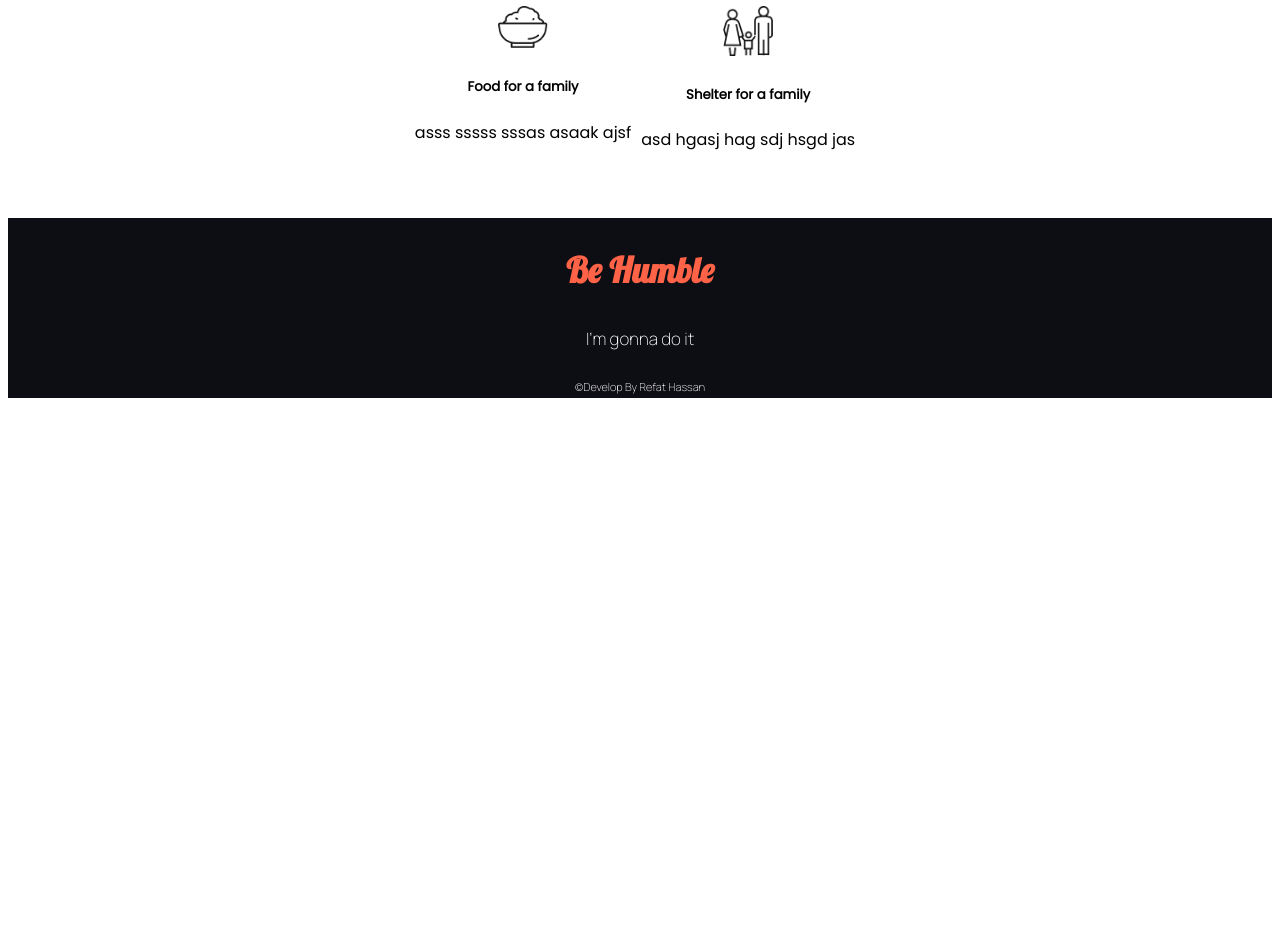
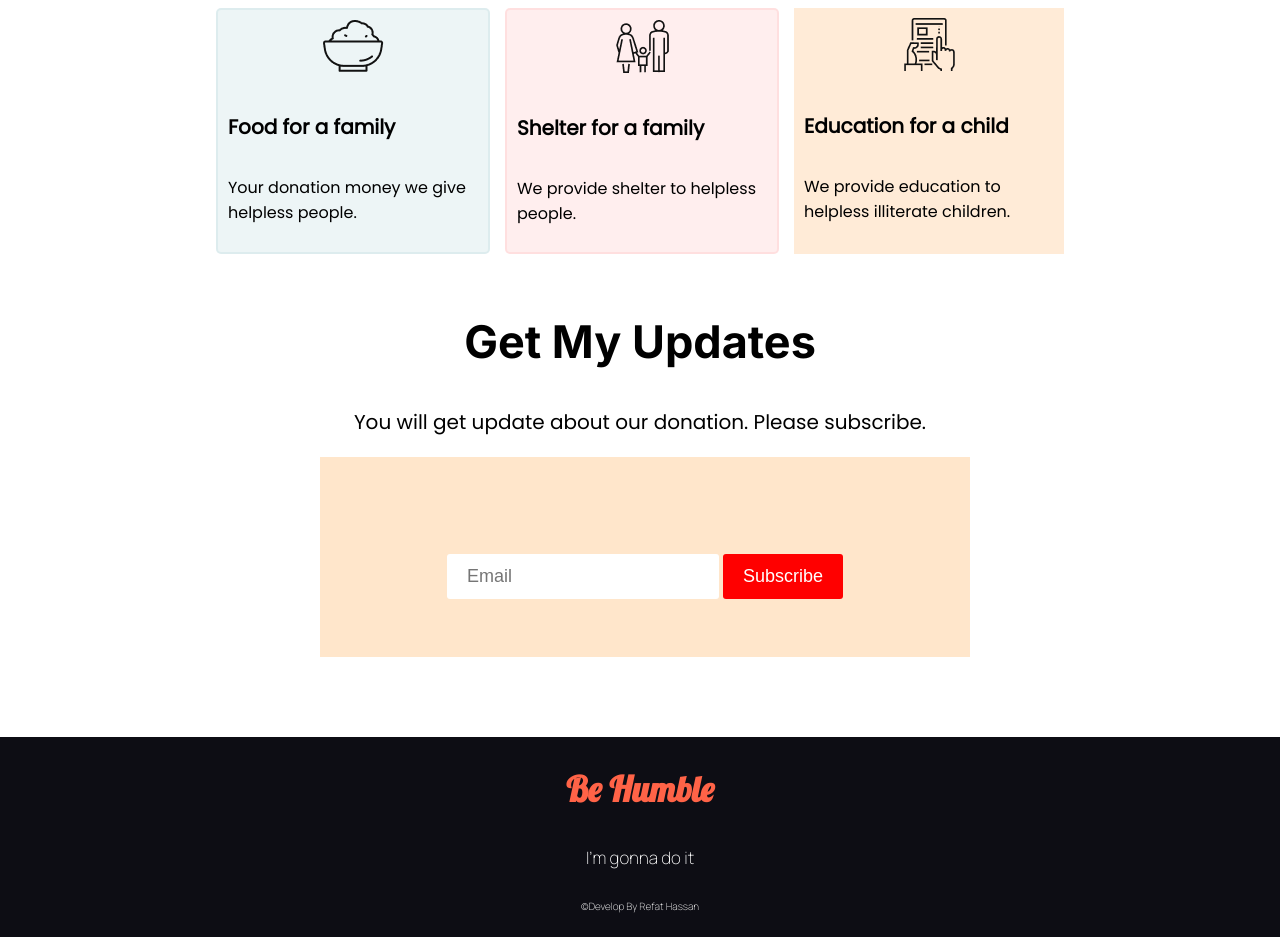
Before and after one commit to Refat-211/donate-giving, a plain HTML site: page index.html in a window 1280 px wide. Shown: the part 1360-2297 px from the top of the page. Before the commit the page ends 1771 px from the top, so only its background shows below. Drawn offline with Linux system fonts and the light colour scheme.

Commit message:
80% done

```diff
--- a/index.html
+++ b/index.html
@@ -37,7 +37,7 @@
                 <div class="taka">5000tk</div>
             </div> <br>
             <div class="donate-today-4">
-                <input class="input-amount" type="text" placeholder="Other Amount (Taka)">
+                <input type="text" placeholder="Other Amount (Taka)">
             </div> <br> <br>
             <div>
                 <a class="button-donate" href="#">Donate Now</a>
@@ -57,25 +57,48 @@
                 <div class="food-container">
                     <img class="img" src="icons/food.png" alt="">
                     <h5 class="food-title">Food for a family</h5>
-                    <p class="food-para">asss sssss sssas asaak ajsf</p>
+                    <p class="food-para">Your donation money we give helpless people.</p>
                 </div>
                 <div class="shelter-container">
                     <img class="img" src="icons/shelter.png" alt="">
                     <h5 class="shelter-title">Shelter for a family</h5>
-                    <p class="shelter-para">asd hgasj hag sdj hsgd jas</p>
+                    <p class="shelter-para">We provide shelter to helpless people.</p>
 
                 </div>
                 <div class="education-container">
+                    <img src="icons/Frame-1.png" alt="">
+                    <h5 class="education-title">Education for a child</h5>
+                    <p class="education-para">We provide education to helpless illiterate children.</p>
 
                 </div>
             </div>
         </div>
     </section>
+    <section>
+        <div class="updates-container">
+            <div class="updates-heading">
+                <h1>Get My Updates</h1>
+            </div>
+            <div class="updates-para">
+                <p>You will get update about our donation. Please subscribe.</p>
+            </div>
+            <div class="form-box">
+                   <div class="form-box-1">
+                    <div class="form-box-2">
+                        <input class="email-input" type="text" placeholder="Email">
+                        <button class="button" type="submit">Subscribe</button>
+                    </div>
+                   </div>
+            </div>
+        </div>
+    </section>
 </body>
-    <section class="footer">
-        <div>
-            <h3 class="humble">Be Humble</h3>
-            <p class="do-it">I'm gonna do it <br> <br> <small class="develop">©Develop By Refat Hassan</small></p>
+    <section>
+        <div class="footer">
+            <div>
+                <h3 class="humble">Be Humble</h3>
+                <p class="do-it">I'm gonna do it <br> <br> <small class="develop">©Develop By Refat Hassan</small></p>
+            </div>
         </div>
     </section>
 </html>
--- a/style.css
+++ b/style.css
@@ -1,4 +1,7 @@
 @import url('https://fonts.googleapis.com/css2?family=Inter:wght@700&family=Lobster&family=Manrope:wght@200&family=Poppins&display=swap');
+body{
+    margin: 0;
+}
 .container-1{
     width: 1340px;
     height: 620px;
@@ -67,7 +70,7 @@
     border: 3px solid tomato;
     border-radius: 3px;
 }
-.input-amount{
+.donate-today-4 input{
     margin-top: 30px;
     border: none;
     border-bottom: 1px solid gray;
@@ -96,36 +99,107 @@
 .donate-plan-3{
     font-family: 'Poppins', sans-serif;
     display: flex;
-    gap: 10px;
-    align-items: flex-start;
+    gap: 15px;
     justify-content: center;
+    padding: 10px 10px 10px 10px;
 
 }
 .food-container{
-
+    padding: 10px 10px 10px 10px;
+    border: 2px solid rgba(79, 157, 166, 0.1);
+    background-color: rgba(79, 157, 166, 0.1);;
+    border-radius: 5px;
 }
-.img{
-    width: 50px;
+.food-container img{
 
 }
 .food-title{
+    text-align: left;
+    font-size: 20px;
+}
+.food-para{
+    text-align: left;
+    width: 250px;
+}
+.shelter-container{
+    padding: 10px 10px 10px 10px;
+    border: 2px solid rgba(255, 89, 89, 0.1);
+    background-color: rgba(255, 89, 89, 0.1);
+    border-radius: 5px;
+}
+.shelter-container img{
 
 }
-.food-para{
-
+.shelter-title{
+    text-align: left;
+    font-size: 20px;
+}
+.shelter-para{
+    text-align: left;
+    width: 250px;
+}
+.education-container{
+    padding: 10px 10px 10px 10px;
+    background-color: rgba(255, 211, 165, 0.444);;
+}
+.education-container img{
+    text-align: left;
+}
+.education-title{
+    text-align: left;
+    font-size: 20px;
+}
+.education-para{
+    text-align: left;
+    width: 250px;
+}
+.updates-container{
+    text-align: center;
+    margin-bottom: 80px;
+}
+.updates-heading{
+    font-family: 'Inter', sans-serif;
+    font-size: 30px;
+}
+.updates-para{
+    font-family: 'Poppins', sans-serif;
+    font-size: 20px;
+}
+.form-box{
+    height: 200px;
+    width: 650px;
+    margin-left: 25%;
+    background-color: rgb(255, 230, 203);
 
 }
-.shelter-container{
-
+.form-box-1{
+    margin: 0;
+    padding: 0;
+    box-sizing: border-box;
+    display: flex;
+    align-items: center;
+    justify-content: center;
+    height: 30vh;
 }
-.education-container{
-
+.form-box-2 input{
+    font-size: 18px;
+    border: none;
+    border-radius: 3px;
+    padding: 12px 20px;
+}
+.form-box-2 button{
+    font-size: 18px;
+    color: white;
+    background-color: red;
+    border: none;
+    border-radius: 3px;
+    padding: 12px 20px;
 }
 
 .footer{
     background: rgb(13, 13, 20);
     width: 100%;
-    height: 180px;
+    height: 200px;
 }
 .humble{
     font-size: 35px;
@@ -142,5 +216,5 @@
     padding-bottom: 15px;
 }
 .develop{
-    font-size: 11px;
+    font-size: 10px;
 }
```
